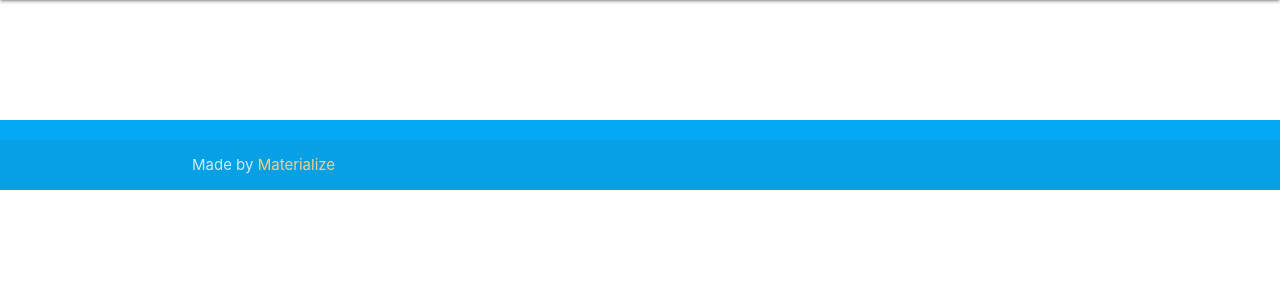
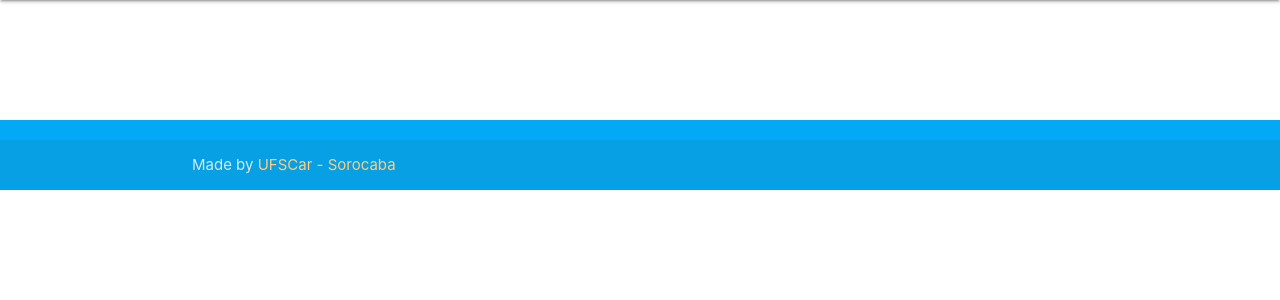
Before and after one commit to RenatoAr/projetoBD, a CodeIgniter app: page /database/ in a window 1280 px wide. Shown: the part 64-364 px from the top of the page. Run offline with CodeIgniter, Linux system fonts and the light colour scheme; some libraries are stand-ins or nearby versions.

Commit message:
Atualização pg genérica

```diff
--- a/application/views/welcome_message.php
+++ b/application/views/welcome_message.php
@@ -52,7 +52,7 @@
     </div>
     <div class="footer-copyright">
       <div class="container">
-      Made by <a class="orange-text text-lighten-3" href="http://materializecss.com">Materialize</a>
+      Made by <a class="orange-text text-lighten-3" href="http://www.sorocaba.ufscar.br/ufscar/">UFSCar - Sorocaba</a>
       </div>
     </div>
   </footer>
```
